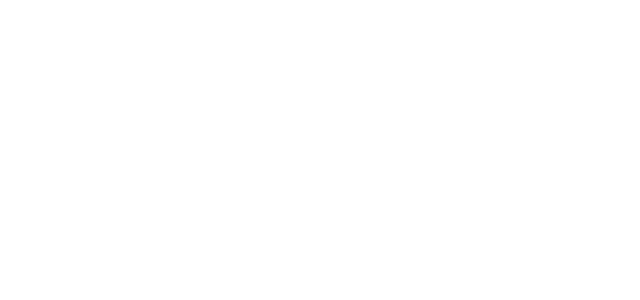
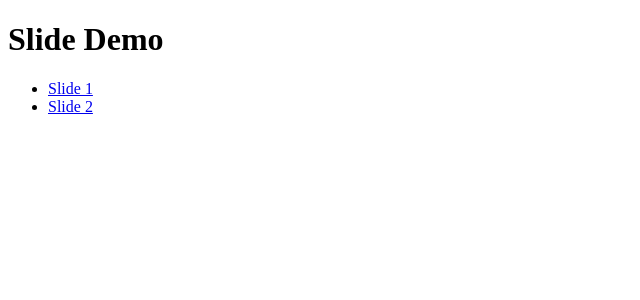
Before and after one commit to ianchen9527/slides-demo, a React (Vite) app: page / in a window 1280 px wide. Before the commit this address had no page. Shown: the top 300 px of the page, without its empty margins (0-640 px from the left). Built offline with nearby package versions, Linux system fonts and the light colour scheme.

Commit message:
Update route setting

```diff
--- a/src/App.jsx
+++ b/src/App.jsx
@@ -1,12 +1,19 @@
-import React from "react"
-import { Routes, Route } from "react-router-dom"
+import { Routes, Route, Link } from "react-router-dom"
 import SlideViewer from "./components/SlideViewer"
 
 function App() {
   return (
-    <Routes>
-      <Route path="/at-slides/:id" element={<SlideViewer />} />
-    </Routes>
+    <div>
+      <h1>Slide Demo</h1>
+      <ul>
+        <li>
+          <Link to="/at-slides/1">Slide 1</Link>
+        </li>
+        <li>
+          <Link to="/at-slides/2">Slide 2</Link>
+        </li>
+      </ul>
+    </div>
   )
 }
 
--- a/src/main.jsx
+++ b/src/main.jsx
@@ -1,13 +1,17 @@
 import React from "react"
 import ReactDOM from "react-dom/client"
-import { BrowserRouter } from "react-router-dom"
+import { HashRouter, Routes, Route } from "react-router-dom"
 import App from "./App"
-import "./index.css"
+import SlideViewer from "./components/SlideViewer"
 
 ReactDOM.createRoot(document.getElementById("root")).render(
   <React.StrictMode>
-    <BrowserRouter>
-      <App />
-    </BrowserRouter>
+    <HashRouter>
+      {" "}
+      <Routes>
+        <Route path="/" element={<App />} />
+        <Route path="/at-slides/:id" element={<SlideViewer />} />
+      </Routes>
+    </HashRouter>
   </React.StrictMode>
 )
```
